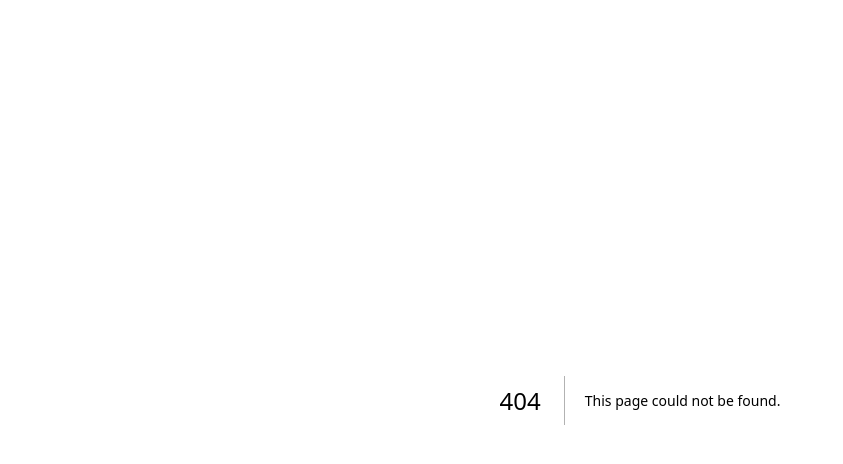
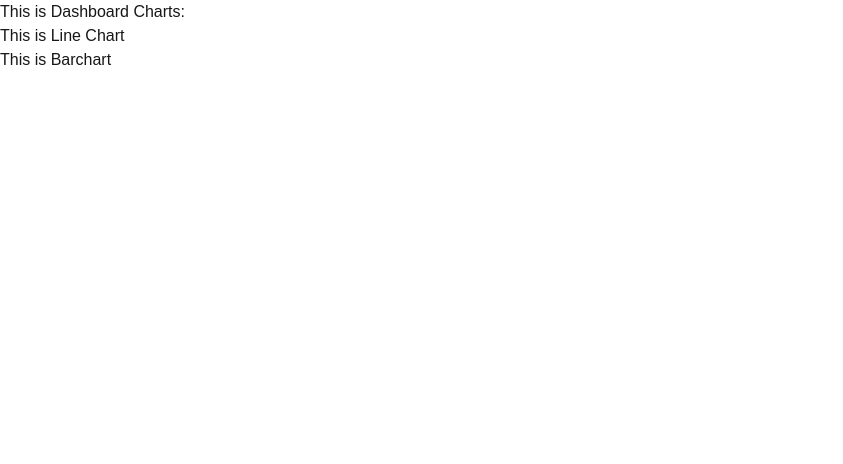
Before and after one commit to Shanto93/next-learning, a Next.js app: page /dashboard in a window 1280 px wide. Before the commit this address had no page. Shown: the top 464 px of the page, without its empty margins (0-843 px from the left). Built offline with nearby package versions, Linux system fonts and the light colour scheme.

Commit message:
File colocation in next.js

```diff
--- /dev/null
+++ b/src/app/dashboard/BarChart.tsx
@@ -0,0 +1,11 @@
+import React from "react";
+
+const BarChart = () => {
+  return (
+    <div>
+      <h2>This is Barchart</h2>
+    </div>
+  );
+};
+
+export default BarChart;
--- /dev/null
+++ b/src/app/dashboard/LineChart.tsx
@@ -0,0 +1,11 @@
+import React from "react";
+
+const LineChart = () => {
+  return (
+    <div>
+      <h2>This is Line Chart</h2>
+    </div>
+  );
+};
+
+export default LineChart;
--- /dev/null
+++ b/src/app/dashboard/page.tsx
@@ -0,0 +1,15 @@
+import React from "react";
+import LineChart from "./LineChart";
+import BarChart from "./BarChart";
+
+const Charts = () => {
+  return (
+    <div>
+      <h2>This is Dashboard Charts: </h2>
+      <LineChart></LineChart>
+      <BarChart></BarChart>
+    </div>
+  );
+};
+
+export default Charts;
--- /dev/null
+++ b/src/app/docs/[...slug]/page.tsx
@@ -0,0 +1,21 @@
+import React from "react";
+
+const DocsSlug = async ({
+  params,
+}: {
+  params: Promise<{ slug: string[] }>;
+}) => {
+  const { slug } = await params;
+  if (slug.length === 2) {
+    return (
+      <h2>
+        Docs for Feature {slug[0]} and product {slug[1]}
+      </h2>
+    );
+  } else if (slug.length === 1) {
+    return <h2> Docs for Feature {slug[0]} </h2>;
+  }
+  return <h2> Docs Home page </h2>;
+};
+
+export default DocsSlug;
--- /dev/null
+++ b/src/app/docs/page.tsx
@@ -0,0 +1,11 @@
+import React from "react";
+
+const DocsPage = () => {
+  return (
+    <div>
+      <h2>This is docs page</h2>
+    </div>
+  );
+};
+
+export default DocsPage;
--- /dev/null
+++ b/src/app/not-found.tsx
@@ -0,0 +1,11 @@
+import React from "react";
+
+const NotFoundPage = () => {
+  return (
+    <div>
+      <h2>Global Not Found</h2>
+    </div>
+  );
+};
+
+export default NotFoundPage;
--- /dev/null
+++ b/src/app/products/[productId]/not-found.tsx
@@ -0,0 +1,11 @@
+import React from "react";
+
+const ProductNotFoundPage = () => {
+  return (
+    <div>
+      <h2>Product Not Found</h2>
+    </div>
+  );
+};
+
+export default ProductNotFoundPage;
--- a/src/app/products/[productId]/page.tsx
+++ b/src/app/products/[productId]/page.tsx
@@ -1,11 +1,15 @@
 import React from "react";
+import { notFound } from "next/navigation";
 
 const SingleProduct = async ({
   params,
 }: {
   params: Promise<{ productId: string }>;
 }) => {
-  const product_id = (await params).productId
+  const product_id = (await params).productId;
+  if (parseInt(product_id) > 20) {
+    notFound();
+  }
   return (
     <div>
       <h2>This is product : {product_id}</h2>
--- /dev/null
+++ b/src/app/products/[productId]/reviews/[reviewId]/not-found.tsx
@@ -0,0 +1,11 @@
+import React from "react";
+
+const ReviewNotFound = () => {
+  return (
+    <div>
+      <h2>Review Not Found</h2>
+    </div>
+  );
+};
+
+export default ReviewNotFound;
--- a/src/app/products/[productId]/reviews/[reviewId]/page.tsx
+++ b/src/app/products/[productId]/reviews/[reviewId]/page.tsx
@@ -1,4 +1,5 @@
 import React from "react";
+import { notFound } from "next/navigation";
 
 const SingleReviewPage = async ({
   params,
@@ -6,6 +7,9 @@ const SingleReviewPage = async ({
   params: Promise<{ productId: string; reviewId: string }>;
 }) => {
   const { productId, reviewId } = await params;
+    if (parseInt(productId) > 20 || parseInt(reviewId) > 20) {
+        notFound();
+    }
   return (
     <div>
       <h2>
```
